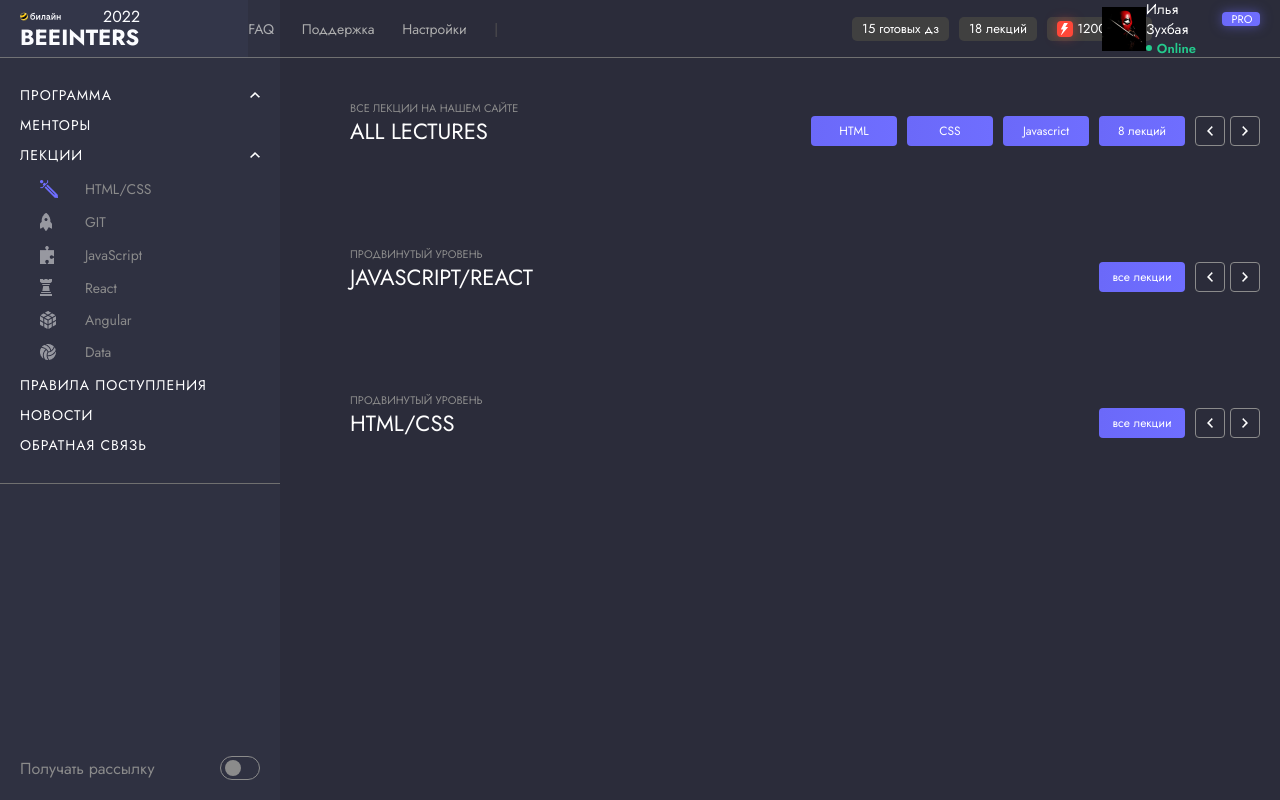
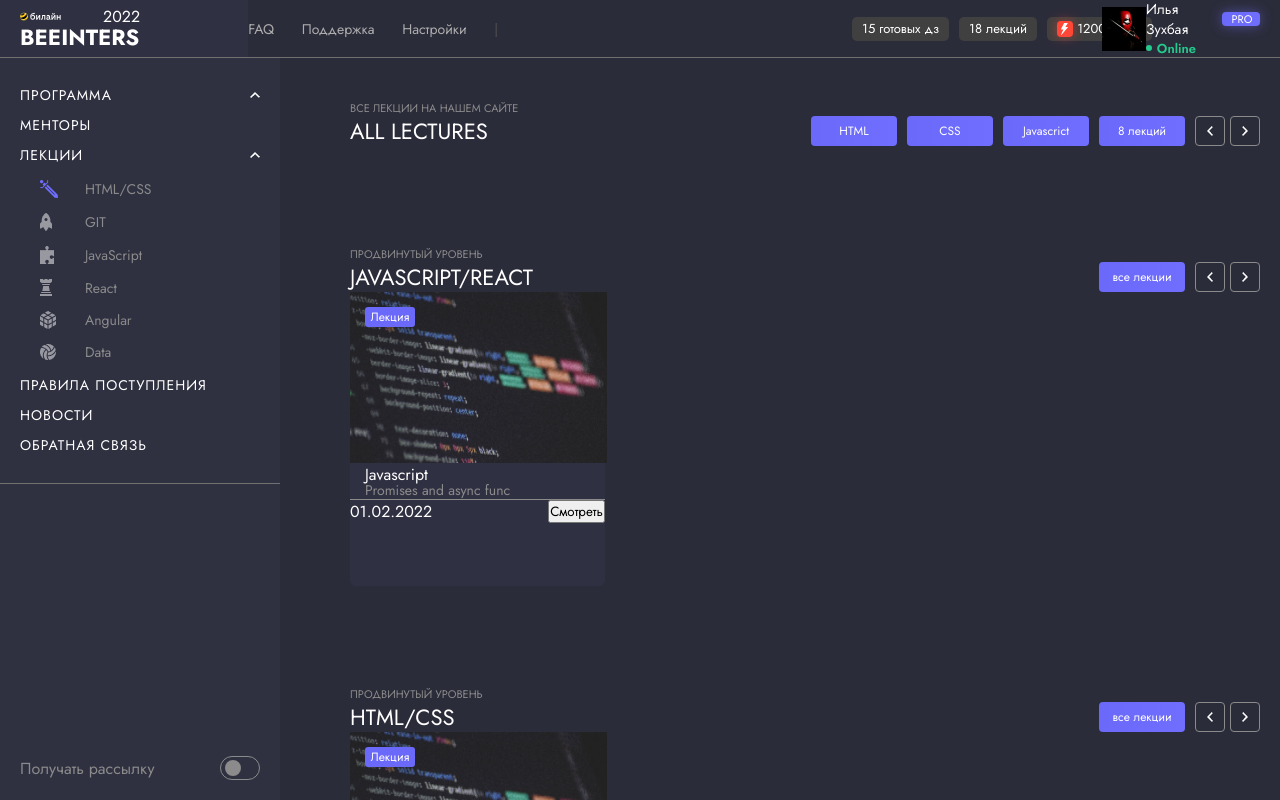
Before and after one commit to Ilya-Zukhbaya/Beeinters, a React (Create React App) app: page / in a window 1280 px wide. Shown: the top 800 px of the page. Built offline with nearby package versions, Linux system fonts and the light colour scheme.

Commit message:
Creating lectureBlock

```diff
--- a/src/components/Main/LectionsBlock.jsx
+++ b/src/components/Main/LectionsBlock.jsx
@@ -1,9 +1,10 @@
 import React from 'react';
+import { LectureBlock } from './LectureBlock';
 
 export const LecturesBlock = () => {
   return (
     <article>
-      <div>
+      <div className="main-container">
         <div className="lecturesHeader">
           <p>Продвинутый уровень</p>
           <div className="lecturesHeader__container">
@@ -25,8 +26,9 @@ export const LecturesBlock = () => {
             </div>
           </div>
         </div>
+        <LectureBlock />
       </div>
-      <div>
+      <div className="main-container">
         <div className="lecturesHeader">
           <p>Продвинутый уровень</p>
           <div className="lecturesHeader__container">
@@ -48,6 +50,7 @@ export const LecturesBlock = () => {
             </div>
           </div>
         </div>
+        <LectureBlock />
       </div>
     </article>
   );
--- /dev/null
+++ b/src/components/Main/LectureBlock/LectureBlock.module.scss
@@ -0,0 +1,46 @@
+.root {
+  background-color: rgba(156, 165, 236, 0.04);
+  border-radius: 6px;
+  height: 294px;
+  width: 255px;
+  &__header {
+    position: relative;
+    div {
+      width: 50px;
+      height: 20px;
+      background: #6b69f9;
+      border-radius: 3px;
+      position: absolute;
+      left: 15px;
+      top: 15px;
+      text-align: center;
+      span {
+        font-size: 12px;
+        line-height: 12px;
+        position: relative;
+        bottom: 3px;
+      }
+    }
+    img {
+      z-index: 0;
+    }
+  }
+  &__main {
+    padding-left: 15px;
+    border-bottom: 1px solid #8b8b8b;
+    h4 {
+      font-size: 16px;
+      line-height: 12px;
+      font-weight: 400;
+    }
+    p {
+      color: #8b8b8b;
+      font-size: 14px;
+      line-height: 18px;
+    }
+  }
+  &__footer {
+    display: flex;
+    justify-content: space-between;
+  }
+}
--- /dev/null
+++ b/src/components/Main/LectureBlock/index.jsx
@@ -0,0 +1,30 @@
+import React from 'react';
+import styles from './LectureBlock.module.scss';
+
+export const LectureBlock = () => {
+  return (
+    <div className={styles.root}>
+      <div className={styles.root__header}>
+        <div>
+          <span>Лекция</span>
+        </div>
+        <img
+          src="./pictures/main/lectionsBack/firstBack.png"
+          alt="lection image"
+          width={257}
+          height={171}
+        />
+      </div>
+      <div className={styles.root__main}>
+        <h4>Javascript</h4>
+        <p>Promises and async func</p>
+      </div>
+      <div className={styles.root__footer}>
+        <p>01.02.2022</p>
+        <button type="button" className="watchButton" alt="watch lection">
+          Смотреть
+        </button>
+      </div>
+    </div>
+  );
+};
--- a/src/components/Main/LecturesHeader.jsx
+++ b/src/components/Main/LecturesHeader.jsx
@@ -2,7 +2,7 @@ import React from 'react';
 
 export const LecturesHeader = () => {
   return (
-    <article className="lecturesHeader">
+    <article className="lecturesHeader header-container">
       <p>Все лекции на нашем сайте</p>
       <div className="lecturesHeader__container">
         <h2>ALL LECTURES</h2>
--- a/src/scss/components/_all.scss
+++ b/src/scss/components/_all.scss
@@ -1,5 +1,4 @@
 @import './button.scss';
-@import './lectureBlock.scss';
 @import './lecturesHeader.scss';
 @import './navigation.scss';
 @import './switcher.scss';
--- a/src/scss/components/_lectureBlock.scss
+++ /dev/null
@@ -1 +0,0 @@
-@import '../variables';
--- a/src/scss/components/_lecturesHeader.scss
+++ b/src/scss/components/_lecturesHeader.scss
@@ -1,7 +1,6 @@
 @import '../variables';
 
 .lecturesHeader {
-  padding: 100px 0 0 350px;
   p {
     font-size: 11px;
     text-transform: uppercase;
@@ -33,3 +32,10 @@
     }
   }
 }
+
+.main-container {
+  padding: 100px 0 0 350px;
+}
+.header-container {
+  padding: 100px 0 0 350px;
+}
--- a/src/scss/components/_topbar.scss
+++ b/src/scss/components/_topbar.scss
@@ -9,6 +9,7 @@
   height: 58px;
   position: fixed;
   overflow: hidden;
+  z-index: 1;
 }
 
 .topbar {
```
